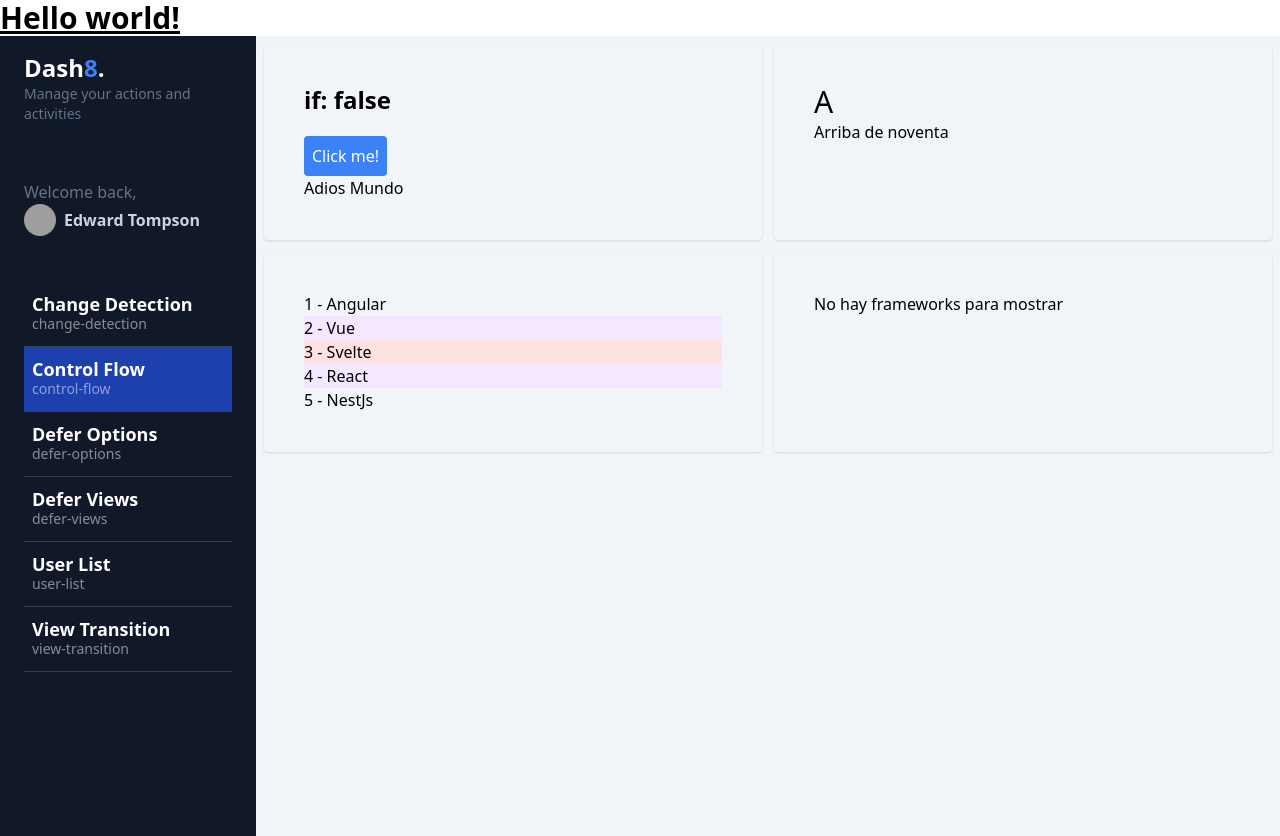
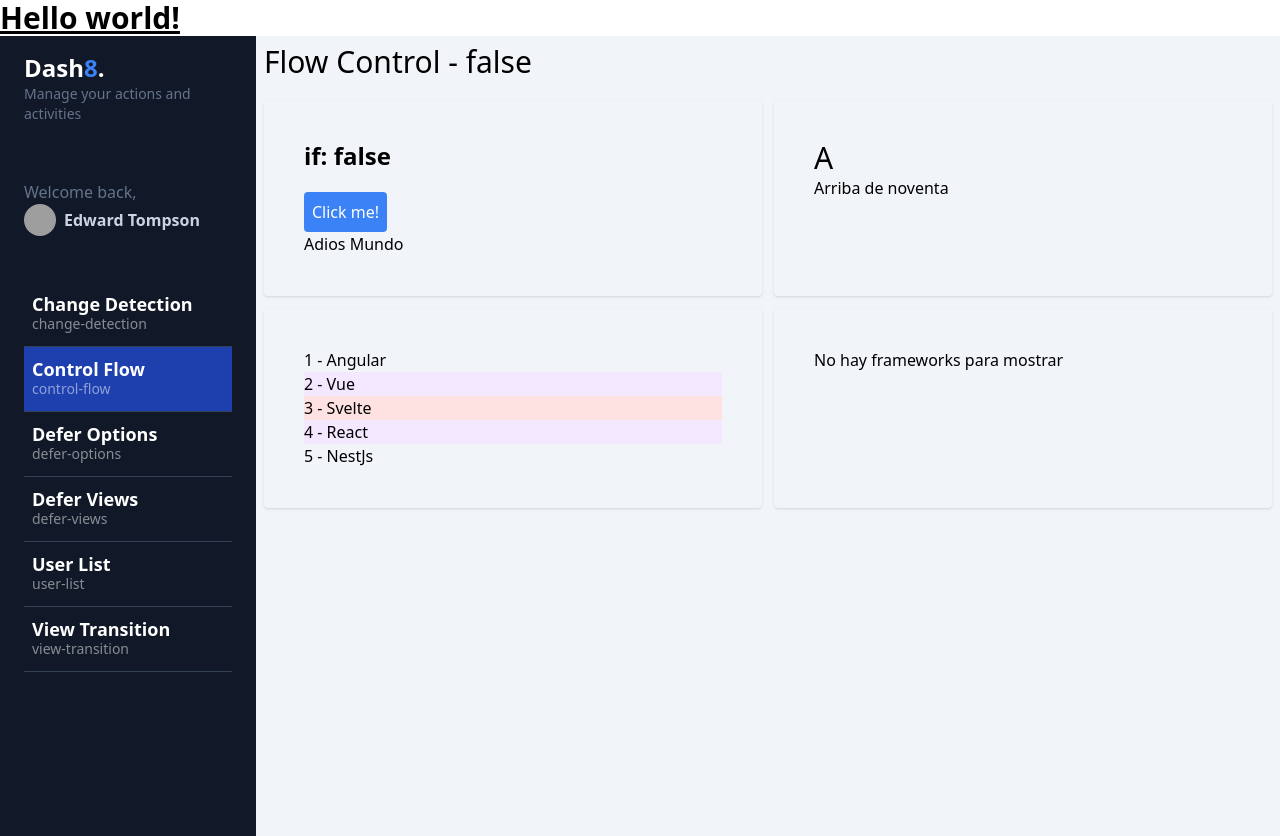
Before and after one commit to jsfc2199/Angular18Features, an Angular app: page /dashboard/control-flow in a window 1280 px wide. Built offline with nearby package versions, Linux system fonts and the light colour scheme; grey boxes are pictures that could not be loaded.

Commit message:
uso de Input como requerido obligatorio

```diff
--- a/src/app/dashboard/pages/control-flow/control-flow.component.html
+++ b/src/app/dashboard/pages/control-flow/control-flow.component.html
@@ -1,3 +1,6 @@
+<app-title title="Flow Control"></app-title>
+
+
 <section class="grid grid-cols-1 md:grid-cols-2 gap-3">
   <!-- ngInf @if -->
   <div class="™bg-white rounded shadow p-10">
--- a/src/app/dashboard/pages/control-flow/control-flow.component.ts
+++ b/src/app/dashboard/pages/control-flow/control-flow.component.ts
@@ -1,10 +1,11 @@
 import { Component, signal } from '@angular/core';
+import { TitleComponent } from '@shared/title/title.component';
 
 type Grade = 'A'|'B'|'F'
 @Component({
   selector: 'app-control-flow',
   standalone: true,
-  imports: [],
+  imports: [TitleComponent],
   templateUrl: './control-flow.component.html',
 })
 export default class ControlFlowComponent {
--- a/src/app/shared/title/title.component.ts
+++ b/src/app/shared/title/title.component.ts
@@ -1,12 +1,15 @@
-import { Component } from '@angular/core';
+import { Component, Input, booleanAttribute } from '@angular/core';
 
 @Component({
   selector: 'app-title',
   standalone: true,
   imports: [],
-  templateUrl: './title.component.html',
-  styleUrl: './title.component.css'
+  template: ` <h1 class="text-3xl mb-5">{{ title }} - {{withShadow}}</h1> `,
 })
 export class TitleComponent {
+  //required inputs
+  @Input({ required: true }) title!: string;
 
+  //transformaciones en los inputs. Si viene se queda en true, sino es false
+  @Input({ transform: booleanAttribute }) withShadow: boolean = false;
 }
```
